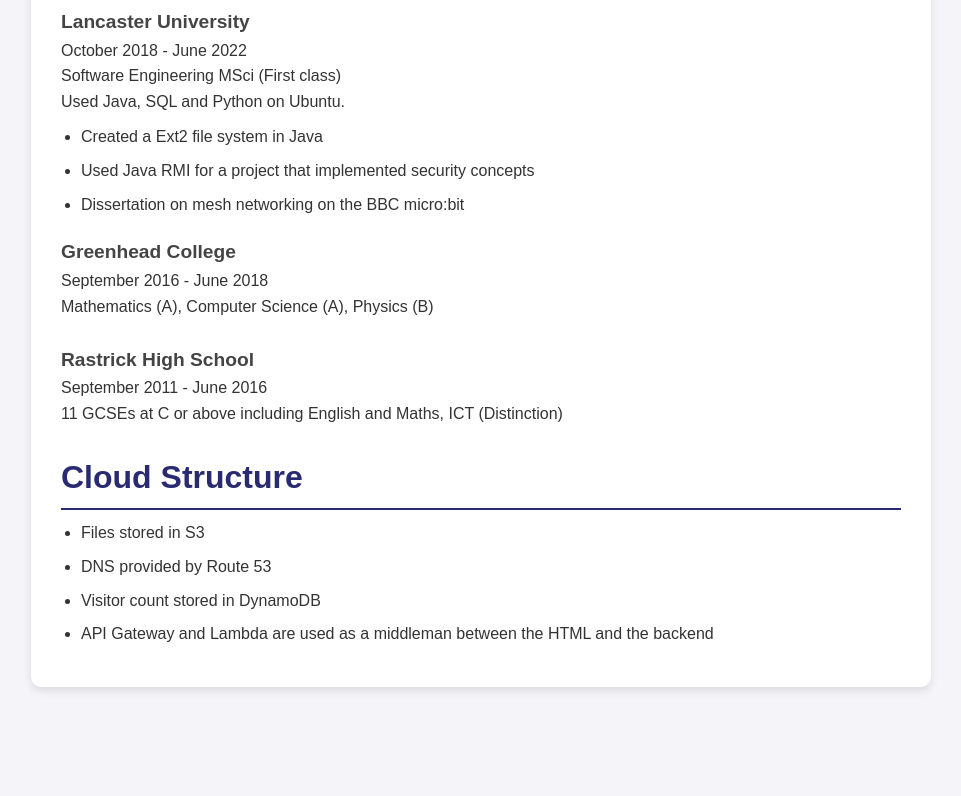
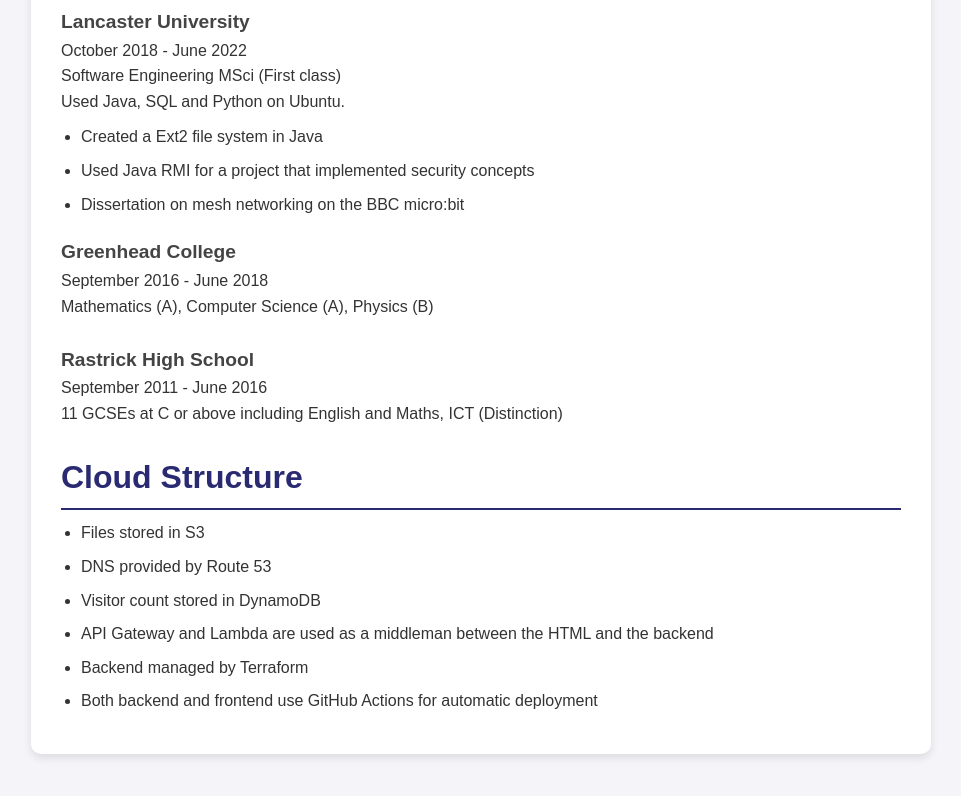
Before and after one commit to DanBarton2000/cv-frontend, a plain HTML site: page index.html in a window 1280 px wide. Shown: the part 1032-1828 px from the top of the page, without its empty margins (159-1120 px from the left). Before the commit the page ends 1779 px from the top, so only its background shows below. Drawn offline with Linux system fonts and the light colour scheme; no server answers.

Commit message:
Added more info on how the backend and frontend are deployed

```diff
--- a/index.html
+++ b/index.html
@@ -68,6 +68,8 @@
       <li>DNS provided by Route 53</li>
       <li>Visitor count stored in DynamoDB</li>
       <li>API Gateway and Lambda are used as a middleman between the HTML and the backend</li>
+      <li>Backend managed by Terraform</li>
+      <li>Both backend and frontend use GitHub Actions for automatic deployment</li>
     </ul>
   </div>
   <div class="right"></div>
```
